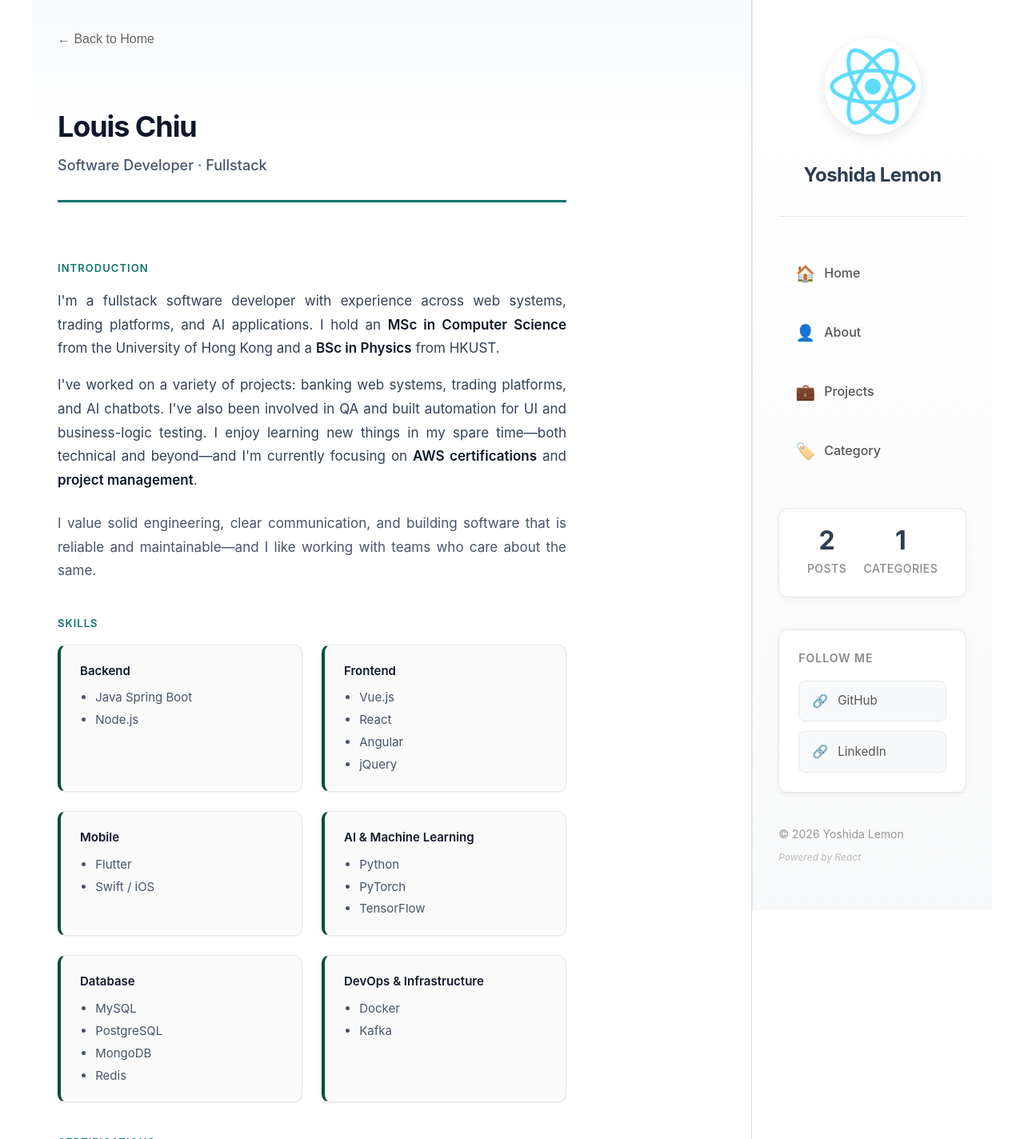
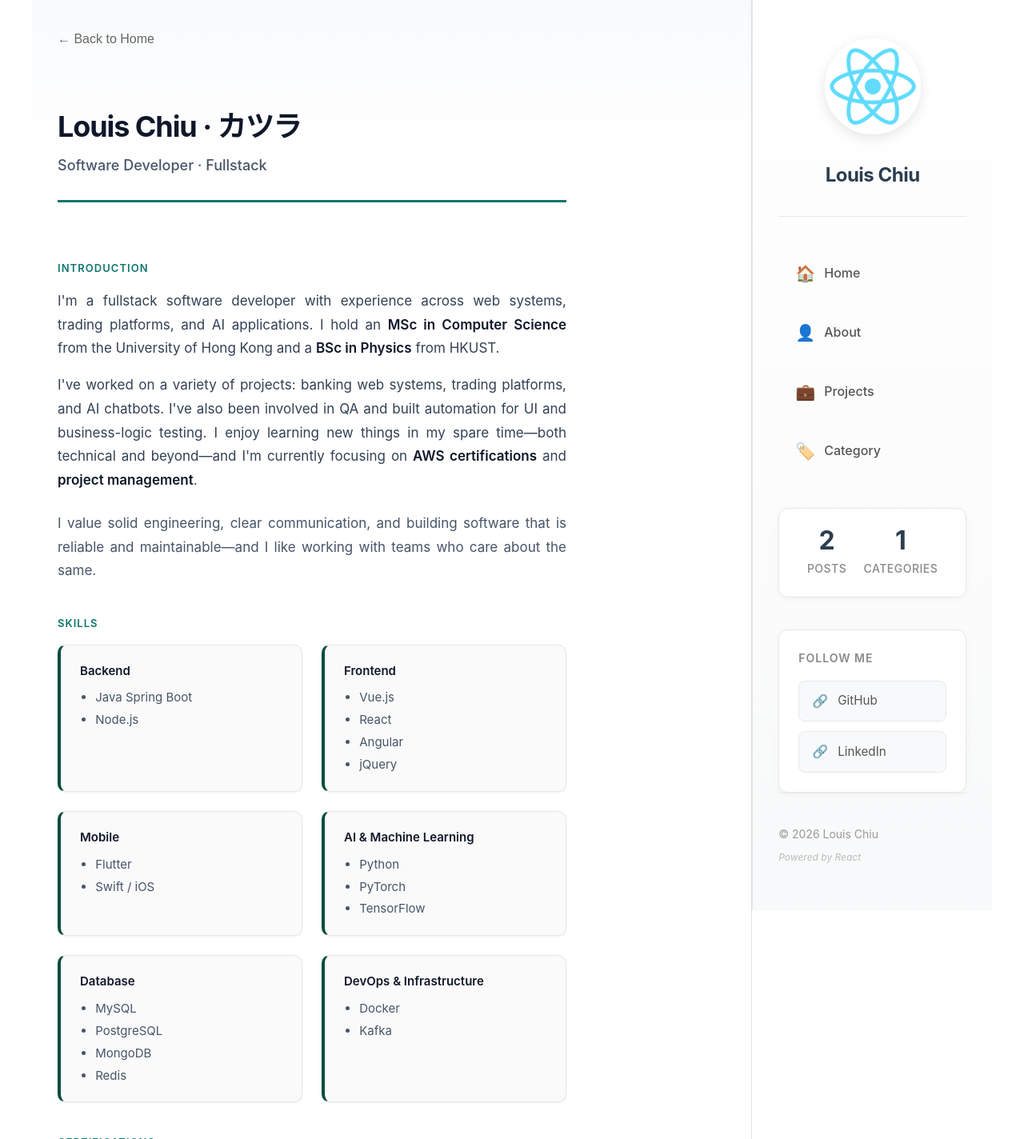
Before and after one commit to wkchiuea/my-page, a React (Create React App) app: page /about in a window 1280 px wide. Shown: the top 1424 px of the page at 80% size. Built offline with nearby package versions, Linux system fonts and the light colour scheme.

Commit message:
init: init design

```diff
--- a/src/components/Sidebar.js
+++ b/src/components/Sidebar.js
@@ -30,7 +30,7 @@ function Sidebar() {
           <div className="profile-image-wrapper">
             <img src="/logo192.png" alt="Profile" className="sidebar-icon" />
           </div>
-          <h2 className="sidebar-name">Yoshida Lemon</h2>
+          <h2 className="sidebar-name">Louis Chiu</h2>
         </div>
 
         <nav className="sidebar-nav">
@@ -79,7 +79,7 @@ function Sidebar() {
       </div>
 
       <div className="sidebar-footer">
-        <p>© 2026 Yoshida Lemon</p>
+        <p>© 2026 Louis Chiu</p>
         <p className="footer-note">Powered by React</p>
       </div>
     </div>
--- a/src/components/page/AboutPage.js
+++ b/src/components/page/AboutPage.js
@@ -15,7 +15,7 @@ function AboutPage() {
 
         <header className="about-hero">
           <div className="about-hero-inner">
-            <h1 className="about-name">Louis Chiu</h1>
+            <h1 className="about-name">Louis Chiu · カツラ</h1>
             <p className="about-tagline">Software Developer · Fullstack</p>
           </div>
         </header>
```
